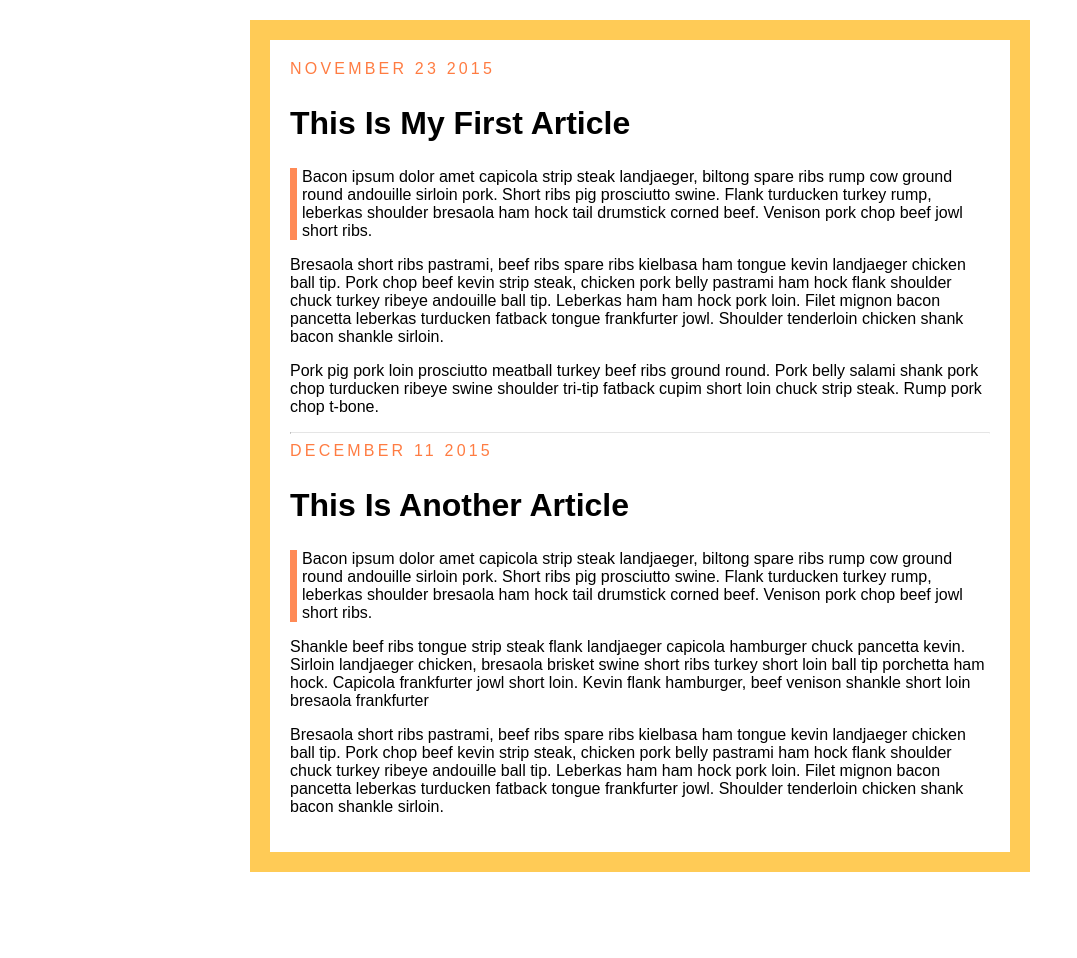
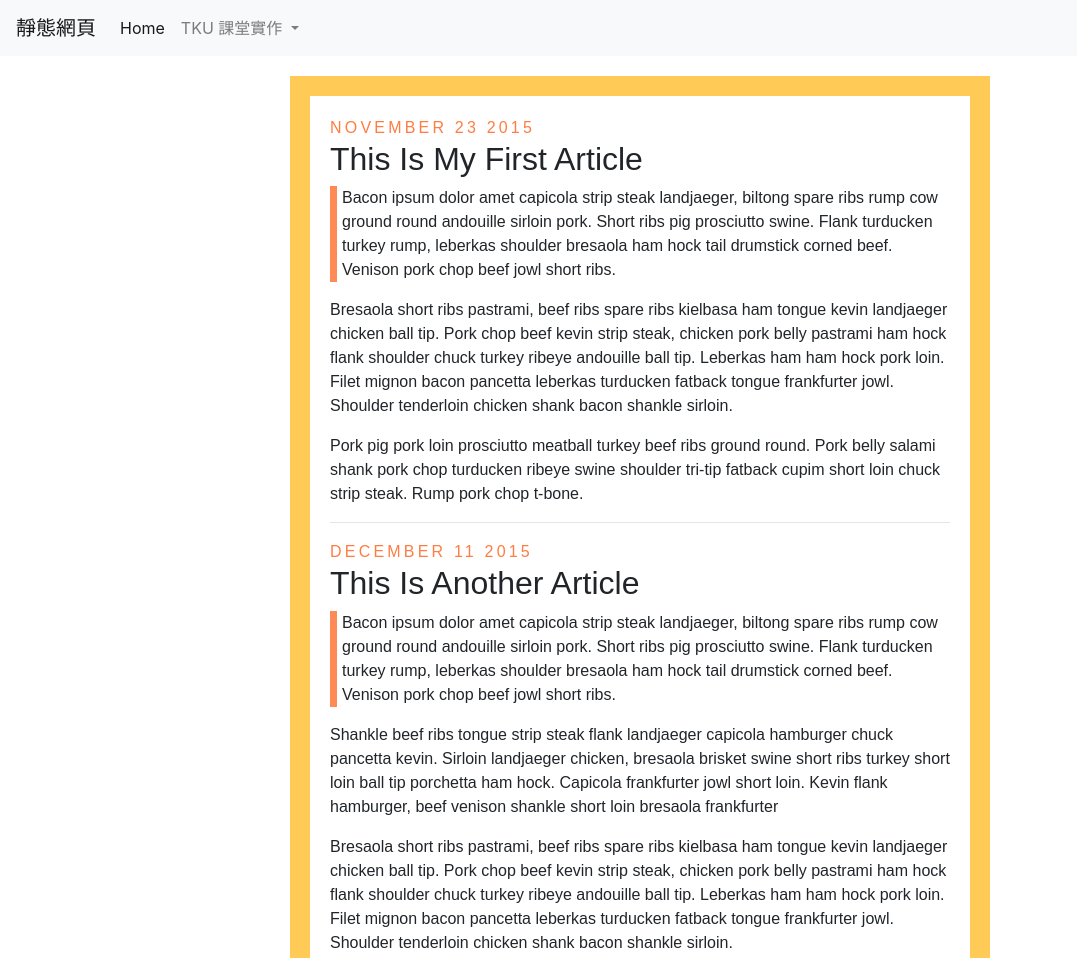
Before and after one commit to night890621/-, a plain HTML site: page w04/blog/blog.html in a window 1280 px wide. Shown: the top 958 px of the page, without its empty margins (0-1077 px from the left). Before the commit the page ends 892 px from the top, so only its background shows below. Drawn offline with nearby package versions, Linux system fonts and the light colour scheme.

Commit message:
Add files via upload

```diff
--- a/w04/blog/blog.css
+++ b/w04/blog/blog.css
@@ -1,4 +1,4 @@
-body{
+#blog{
     border: 20px solid #ffcb56;
     margin: 20px auto;
     width: 80%;
@@ -7,19 +7,19 @@ body{
     max-width: 700px;
     font-size: 16px;
 }
-h2{
+#blog h2{
     font-size: 2rem;
 }
-.quote{
+#blog .quote{
     border-left: 7px solid #ff8a56;
     padding-left: 5px;
 }
-.date{
+#blog .date{
     color: #ff7c42;
     text-transform: uppercase;
     letter-spacing: 0.2rem;
 }
-hr{
+#blog hr{
     border-top: 1px solid rgba(0,0,0,0.1);
     border-bottom: 1px solid rgba(255,255,255,0.1)
 }
--- a/w04/blog/blog.html
+++ b/w04/blog/blog.html
@@ -1,12 +1,46 @@
 <!DOCTYPE html>
 <html>
+
 <head>
+    <meta charset="utf-8">
+    <meta name="viewport" content="width=device-width, initial-scale=1, shrink-to-fit=no">
+
+    <!-- Bootstrap CSS -->
+    <link rel="stylesheet" href="https://stackpath.bootstrapcdn.com/bootstrap/4.1.3/css/bootstrap.min.css" integrity="sha384-MCw98/SFnGE8fJT3GXwEOngsV7Zt27NXFoaoApmYm81iuXoPkFOJwJ8ERdknLPMO" crossorigin="anonymous">
     <title>My Blog</title>
     <link rel="stylesheet" type="text/css" href="blog.css">
 </head>
+
 <body>
 
+    <nav class="navbar navbar-expand-lg navbar-light bg-light">
+        <a class="navbar-brand" href="#">靜態網頁</a>
+        <button class="navbar-toggler" type="button" data-toggle="collapse" data-target="#navbarNavDropdown" aria-controls="navbarNavDropdown" aria-expanded="false" aria-label="Toggle navigation">
+            <span class="navbar-toggler-icon"></span>
+        </button>
+        <div class="collapse navbar-collapse" id="navbarNavDropdown">
+            <ul class="navbar-nav">
+                <li class="nav-item active">
+                    <a class="nav-link" href="tkuassign.html">Home <span class="sr-only">(current)</span></a>
+                </li>
+                <li class="nav-item dropdown">
+                    <a class="nav-link dropdown-toggle" href="#" id="navbarDropdownMenuLink" role="button" data-toggle="dropdown" aria-haspopup="true" aria-expanded="false">
+          TKU 課堂實作
+        </a>
+                    <div class="dropdown-menu" aria-labelledby="navbarDropdownMenuLink">
+                        <a class="dropdown-item" href="w04/blog/blog.html">w4-Blog</a>
+                        <a class="dropdown-item" href="w05/imagegallery/imagegallery.html">W5-Image Gallery</a>
+                        <a class="dropdown-item" href="w05/petwebsite/petwebsite.html">Pet Website</a>
+                    </div>
+                </li>
+            </ul>
+        </div>
+    </nav>
+
+
+
     <link href='http://fonts.googleapis.com/css?family=Source+Sans+Pro:400,700,400italic|Source+Code+Pro:400,700' rel='stylesheet' type='text/css'>
+    <div id="blog">
 
         <div class="post">
 
@@ -37,6 +71,12 @@
 
             <p>Bresaola short ribs pastrami, beef ribs spare ribs kielbasa ham tongue kevin landjaeger chicken ball tip. Pork chop beef kevin strip steak, chicken pork belly pastrami ham hock flank shoulder chuck turkey ribeye andouille ball tip. Leberkas ham ham hock pork loin. Filet mignon bacon pancetta leberkas turducken fatback tongue frankfurter jowl. Shoulder tenderloin chicken shank bacon shankle sirloin.</p>
         </div>
+    </div>
+
+    <script src="https://code.jquery.com/jquery-3.3.1.slim.min.js" integrity="sha384-q8i/X+965DzO0rT7abK41JStQIAqVgRVzpbzo5smXKp4YfRvH+8abtTE1Pi6jizo" crossorigin="anonymous"></script>
+    <script src="https://cdnjs.cloudflare.com/ajax/libs/popper.js/1.14.3/umd/popper.min.js" integrity="sha384-ZMP7rVo3mIykV+2+9J3UJ46jBk0WLaUAdn689aCwoqbBJiSnjAK/l8WvCWPIPm49" crossorigin="anonymous"></script>
+    <script src="https://stackpath.bootstrapcdn.com/bootstrap/4.1.3/js/bootstrap.min.js" integrity="sha384-ChfqqxuZUCnJSK3+MXmPNIyE6ZbWh2IMqE241rYiqJxyMiZ6OW/JmZQ5stwEULTy" crossorigin="anonymous"></script>
 
 </body>
+
 </html>
```
Also changed, not shown: w05/foggy.PNG (added). Lines whose indentation alone changed are shown as unchanged.
